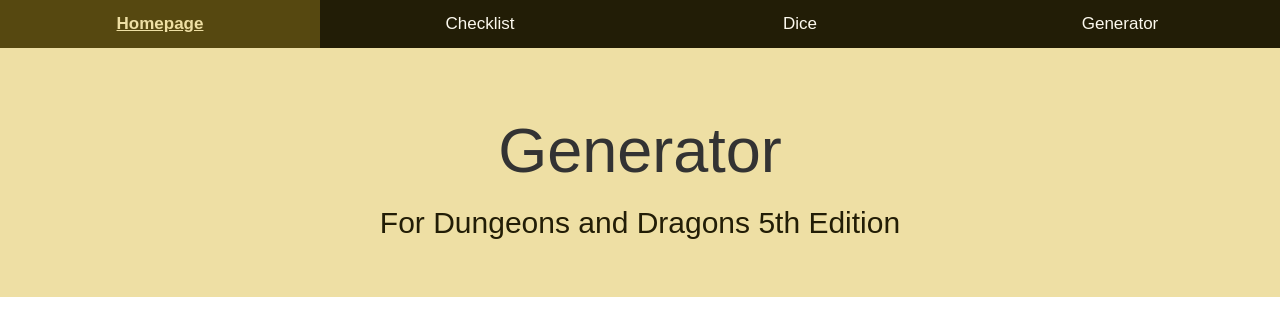
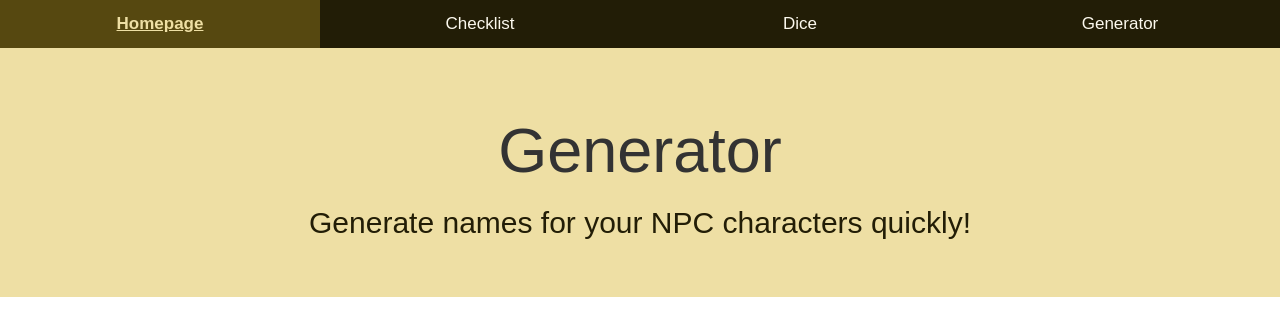
Before and after one commit to PyryAhtiainen/Dungeon-Masters-Assistant, a plain HTML site: page generator.html in a window 1280 px wide. Shown: the top 324 px of the page. Drawn offline with nearby package versions, Linux system fonts and the light colour scheme; a web font is replaced by a local one.

Commit message:
third commit

```diff
--- a/generator.html
+++ b/generator.html
@@ -27,7 +27,7 @@
 <body>
 	<div class="jumbotron text-center" style="background-color:#eedfa4;">
 		<h1 class="h1">Generator</h1>
-		<h2 class="h2">For Dungeons and Dragons 5th Edition</h2>
+		<h2 class="h2">Generate names for your NPC characters quickly!</h2>
 	  </div>
 
 	  <div class="container">
```
